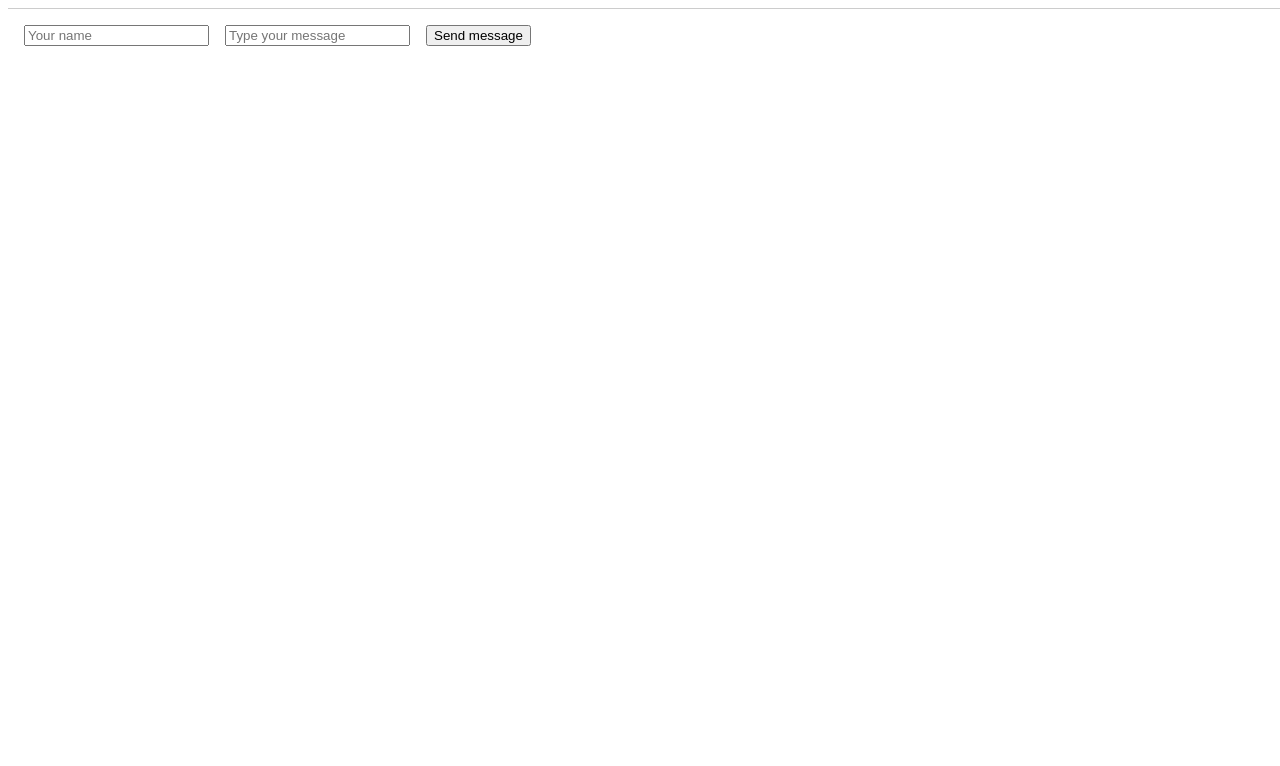
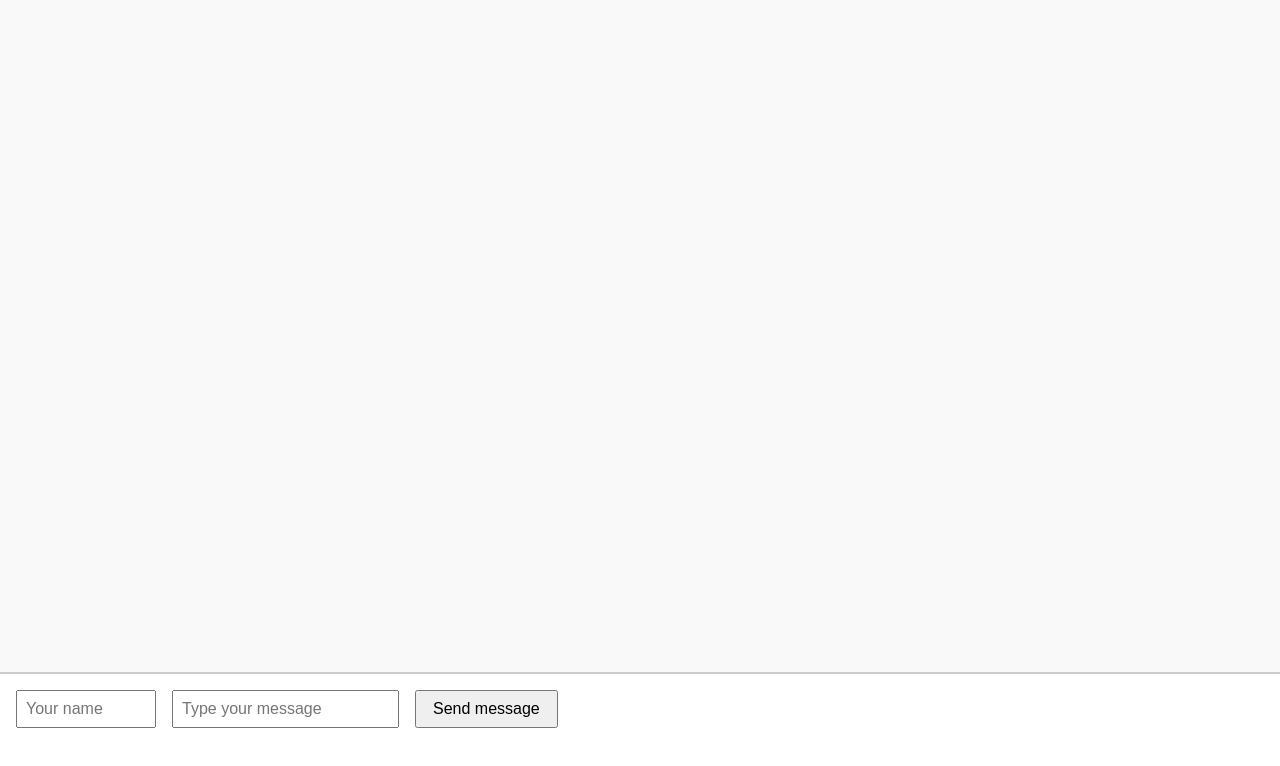
Before and after one commit to samirahekmati/chat-application, a plain HTML site: page Long-polling/Frontend/index.html in a window 1280 px wide. Shown: the top 766 px of the page. Drawn offline with Linux system fonts and the light colour scheme; no server answers.

Commit message:
add styling

```diff
--- a/Long-polling/Frontend/style.css
+++ b/Long-polling/Frontend/style.css
@@ -1,4 +1,28 @@
+body {
+  font-family: Arial, Helvetica, sans-serif;
+  margin: 0;
+  padding: 0;
+  height: 100vh;
+  display: flex;
+  flex-direction: column;
+}
 
+/* Chat display area */
+#chat-box {
+  flex-grow: 1;
+  padding: 1rem;
+  border-bottom: 1px solid #ccc;
+  overflow-y: auto;
+  background-color: #f9f9f9;
+  max-height: 80vh;
+}
+
+/* Individual message style */
+#chat-box p {
+  margin: 0.5rem 0;
+}
+
+/* Message form */
 #chat-form {
   display: flex;
   align-items: center;
@@ -10,6 +34,29 @@
 
 }
 
-  #chat-box p {
-    margin: 0.5rem 1rem;
+/* Inputs and button styling */
+#chat-form input,
+#chat-form button {
+  padding: 0.5rem;
+  font-size: 1rem;
 }
+
+#username-input {
+  width: 120px; /* Fixed width */
+  padding: 0.5rem;
+  font-size: 1rem;
+}
+#message-input {
+    flex: 1; /* Allow message input to expand to fill available space */
+  min-width: 0; /* Ensures it can shrink if necessary */
+  padding: 0.5rem;
+  font-size: 1rem;
+  max-width: 100%; /* Allow it to expand fully */
+}
+
+#chat-form button {
+  font-size: 1rem;
+  padding: 0.5rem 1rem;
+  font-size: 1rem;
+  cursor: pointer;
+}
```
Lines whose indentation alone changed are shown as unchanged.
